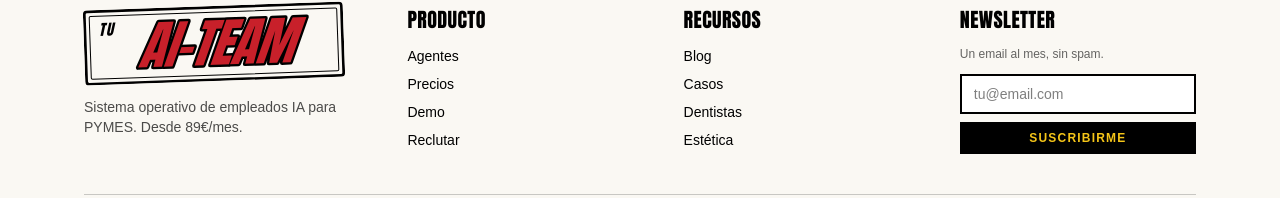
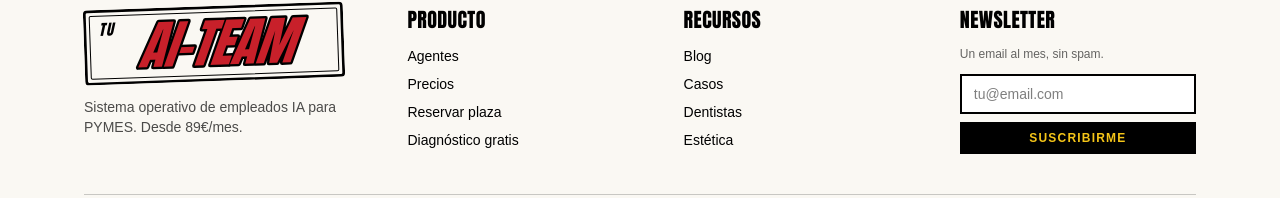
Before and after one commit to ecoprimemediterraneo-ops/team-ia, a Next.js app: page /beta in a window 1280 px wide. Shown: the part 1278-1476 px from the top of the page. Built offline with nearby package versions, Linux system fonts and the light colour scheme.

Commit message:
fix: quitar Demo/Reclutar también del footer

```diff
--- a/src/components/Footer.tsx
+++ b/src/components/Footer.tsx
@@ -18,8 +18,8 @@ export default function Footer() {
             <ul className="space-y-2 text-sm">
               <li><a href="/agentes" className="hover:text-[color:var(--red)]">Agentes</a></li>
               <li><a href="/precios" className="hover:text-[color:var(--red)]">Precios</a></li>
-              <li><a href="/demo" className="hover:text-[color:var(--red)]">Demo</a></li>
-              <li><a href="/reclutar" className="hover:text-[color:var(--red)]">Reclutar</a></li>
+              <li><a href="/beta" className="hover:text-[color:var(--red)]">Reservar plaza</a></li>
+              <li><a href="/diagnostico" className="hover:text-[color:var(--red)]">Diagnóstico gratis</a></li>
             </ul>
           </div>
 
```
